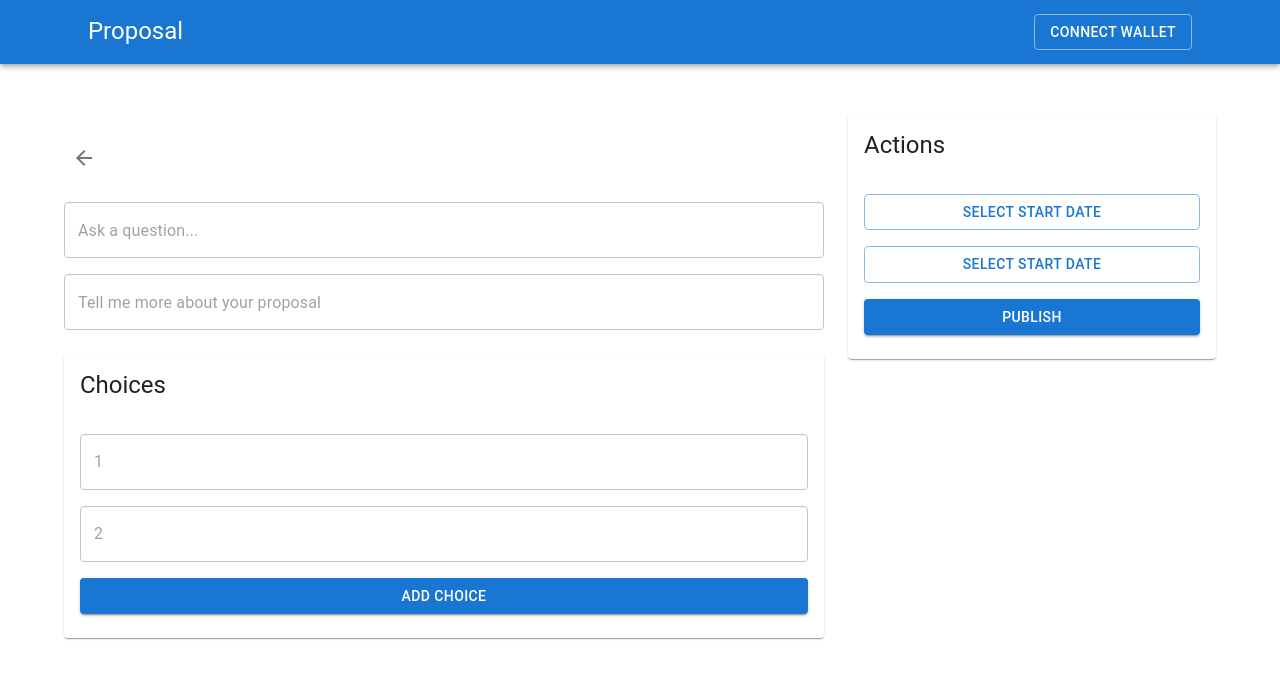
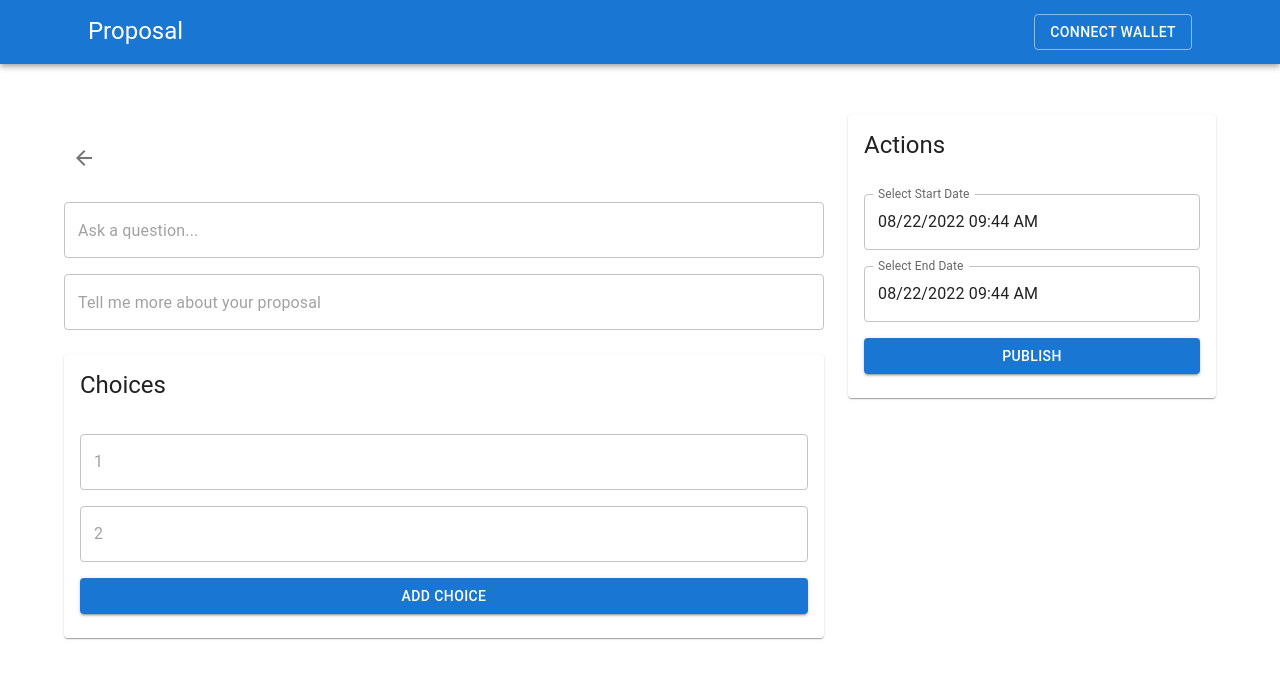
Before and after one commit to dhanzy/eth-proposal, a React (Create React App) app: page /proposal in a window 1280 px wide. Shown: the top 678 px of the page. Built offline with nearby package versions, Linux system fonts and the light colour scheme.

Commit message:
Added Date UI

```diff
--- a/package.json
+++ b/package.json
@@ -7,9 +7,11 @@
     "@emotion/styled": "^11.10.0",
     "@mui/icons-material": "^5.8.4",
     "@mui/material": "^5.10.1",
+    "@mui/x-date-pickers": "^5.0.0-beta.6",
     "@testing-library/jest-dom": "^5.14.1",
     "@testing-library/react": "^13.0.0",
     "@testing-library/user-event": "^13.2.1",
+    "moment": "^2.29.4",
     "react": "^18.2.0",
     "react-dom": "^18.2.0",
     "react-router-dom": "^6.3.0",
--- a/src/App.js
+++ b/src/App.js
@@ -9,9 +9,12 @@ import Home from "./pages/Home";
 import Proposal from "./pages/Proposal";
 import NewProposal from "./pages/NewProposal";
 import "./App.css";
+import { LocalizationProvider } from "@mui/x-date-pickers";
+import { AdapterMoment } from "@mui/x-date-pickers/AdapterMoment";
 
 function App() {
   return (
+    <LocalizationProvider dateAdapter={AdapterMoment}>
       <ThemeProvider theme={theme}>
         <CssBaseline />
         <BrowserRouter>
@@ -26,6 +29,7 @@ function App() {
           </Routes>
         </BrowserRouter>
       </ThemeProvider>
+    </LocalizationProvider>
   );
 }
 
--- a/src/pages/NewProposal.js
+++ b/src/pages/NewProposal.js
@@ -12,6 +12,7 @@ import {
 } from "@mui/material";
 import { ArrowBack } from "@mui/icons-material";
 import { useNavigate } from "react-router-dom";
+import { DateTimePicker } from "@mui/x-date-pickers";
 
 const NewProposal = () => {
   const navigate = useNavigate();
@@ -51,8 +52,14 @@ const NewProposal = () => {
           <CardHeader title="Actions" />
           <CardContent>
             <Stack spacing={2}>
-              <Button variant="outlined">Select Start Date</Button>
-              <Button variant="outlined">Select Start Date</Button>
+              <DateTimePicker
+                label="Select Start Date"
+                renderInput={(params) => <TextField {...params} />}
+              />
+              <DateTimePicker
+                label="Select End Date"
+                renderInput={(params) => <TextField {...params} />}
+              />
               <Button variant="contained">Publish</Button>
             </Stack>
           </CardContent>
```
Also changed, not shown: 2 other files (tests, documents, lock files or other folders). Lines whose indentation alone changed are shown as unchanged.
